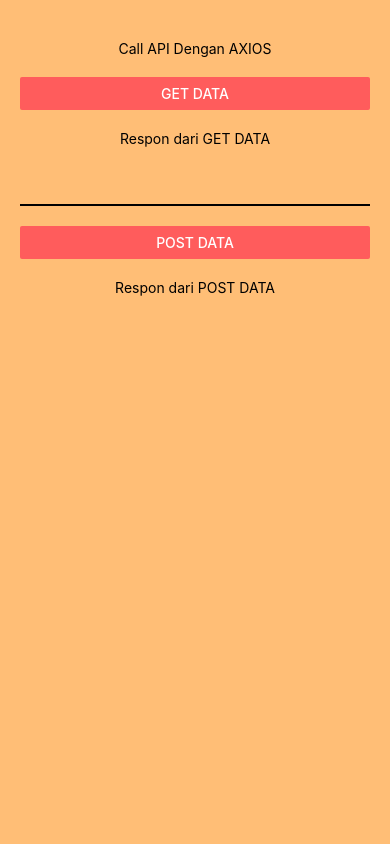
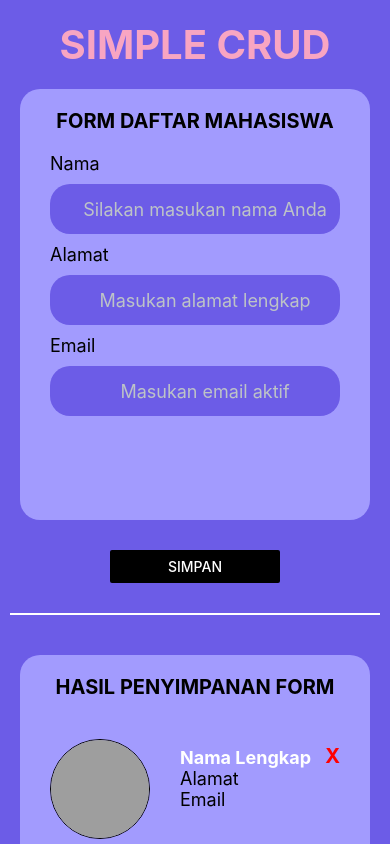
Before and after one commit to adrieSuryaK/React-Native-Basic, a React Native app: screen / in a window 390 px wide. Built offline with nearby package versions, Linux system fonts and the light colour scheme; grey boxes are pictures that could not be loaded.

Commit message:
persiapan ui untuk CRUD sederhana

```diff
--- a/src/App.js
+++ b/src/App.js
@@ -10,6 +10,7 @@ import StateDinamis from './pages/StateDinamis';
 import Communication from './pages/Communication';
 import CallAPIVanilaJS from './pages/CallAPIVanilaJS';
 import CallAPIAxios from './pages/CallAPIAxios';
+import CRUD_LocalAPI from './pages/CRUD_LocalAPI';
 
 const App = () => {
   const [isShow, SetIsShow] = useState(true);
@@ -19,7 +20,7 @@ const App = () => {
     }, 6000);
   }, []);
   return (
-    <View style={{backgroundColor: '#ffbe76', flex: 1}}>
+    <View style={{backgroundColor: '#6c5ce7', flex: 1}}>
       <ScrollView>
         {/* <SampleComponent /> */}
         {/* <StylingComponent /> */}
@@ -30,7 +31,8 @@ const App = () => {
         {/* <StateDinamis/> */}
         {/* <Communication/> */}
         {/* <CallAPIVanilaJS/> */}
-        <CallAPIAxios/>
+        {/* <CallAPIAxios/> */}
+        <CRUD_LocalAPI/>
       </ScrollView>
     </View>
   );
--- /dev/null
+++ b/src/pages/CRUD_LocalAPI/index.js
@@ -0,0 +1,137 @@
+import { StyleSheet, Text, View, TextInput, Button, Image } from 'react-native'
+import React from 'react'
+
+const Item = () =>{
+  return (
+    <View style={styles.areahasil}>
+      <Image source={{uri:'https://robohash.org/adrie@email.com'}} style={styles.avatar}/>
+      <View style={{marginLeft:10}}>
+        <Text style={styles.hasiltextinputdata1}>Nama Lengkap</Text>
+        <Text style={styles.hasiltextinputdata2}>Alamat</Text>
+        <Text style={styles.hasiltextinputdata2}>Email</Text>
+      </View>
+      <Text style={styles.delete}>X</Text>
+    </View>
+  )
+}
+
+const CRUD_LocalAPI = () => {
+  return (
+    <View style={styles.container}>
+      <Text style={styles.judul}>SIMPLE CRUD</Text>
+      <View style={styles.area}>
+        <Text style={styles.subjudul}>FORM DAFTAR MAHASISWA</Text>
+        <Text style={styles.textinputdata}>Nama</Text>
+        <TextInput style={styles.textinputan} placeholderTextColor='#bdc3c7' placeholder='Silakan masukan nama Anda'/>
+        <Text style={styles.textinputdata}>Alamat</Text>
+        <TextInput style={styles.textinputan} placeholderTextColor='#bdc3c7' placeholder='Masukan alamat lengkap'/>
+        <Text style={styles.textinputdata}>Email</Text>
+        <TextInput style={styles.textinputan} placeholderTextColor='#bdc3c7' placeholder='Masukan email aktif'/>
+      </View>
+      <View style={styles.viewtombol}>
+      <Button title='Simpan' color='black'/>
+      </View>
+      <View style={styles.garis}/>
+      <View style={styles.area}>
+      <Text style={styles.subjudul}>HASIL PENYIMPANAN FORM</Text>
+      <Item/>
+      <Item/>
+      <Item/>
+      </View>
+    </View>
+  )
+}
+
+export default CRUD_LocalAPI
+
+const styles = StyleSheet.create({
+  container:{
+    padding:10
+  },
+  judul:{
+    textAlign:'center',
+    fontWeight:'bold',
+    color:'#f8a5c2',
+    fontSize:40,
+    padding:10,
+  },
+  area:{
+    flex:1,
+    paddingHorizontal:10,
+    paddingBottom:20,
+    backgroundColor: '#a29bfe',
+    marginHorizontal:10,
+    marginTop:10,
+    marginBottom:30,
+    borderRadius:20,
+    elevation: 5,
+    shadowColor: 'black',
+  },
+  subjudul:{
+    textAlign:'center',
+    fontSize:20,
+    paddingVertical:20,
+    color:'black',
+    fontWeight:'bold'
+  },
+  textinputdata:{
+    fontSize:18,
+    color:'black',
+    paddingLeft:20,
+    marginBottom:10
+  },
+  textinputan:{
+    backgroundColor:'#6c5ce7',
+    fontSize:18,
+    marginHorizontal:20,
+    borderRadius:20,
+    color:'white',
+    paddingLeft:20,
+    height:50,
+    textAlign:'center',
+    marginBottom:10
+  },
+  viewtombol:{
+    paddingHorizontal:100
+  },
+  garis:{
+    height:2,
+    backgroundColor: 'white',
+    marginVertical:30
+  },
+  avatar:{
+    width:100,
+    height:100,
+    borderRadius:100,
+    borderColor:'black',
+    borderWidth:1,
+    marginTop:20
+  },
+  areahasil:{
+    flexDirection:'row',
+    backgroundColor: '#a29bfe',
+    marginHorizontal:20,
+    marginBottom:20,
+    alignItems:'center'
+  },
+  hasiltextinputdata1:{
+    fontSize:18,
+    color:'white',
+    paddingLeft:20,
+    fontWeight:'bold'
+  },
+  hasiltextinputdata2:{
+    fontSize:18,
+    color:'black',
+    paddingLeft:20,
+  },
+  delete:{
+    fontSize:20,
+    color:'red',
+    fontWeight:'bold',
+    position:'absolute',
+    top:0,
+    right:0,
+    marginTop:25
+  }
+})
```
